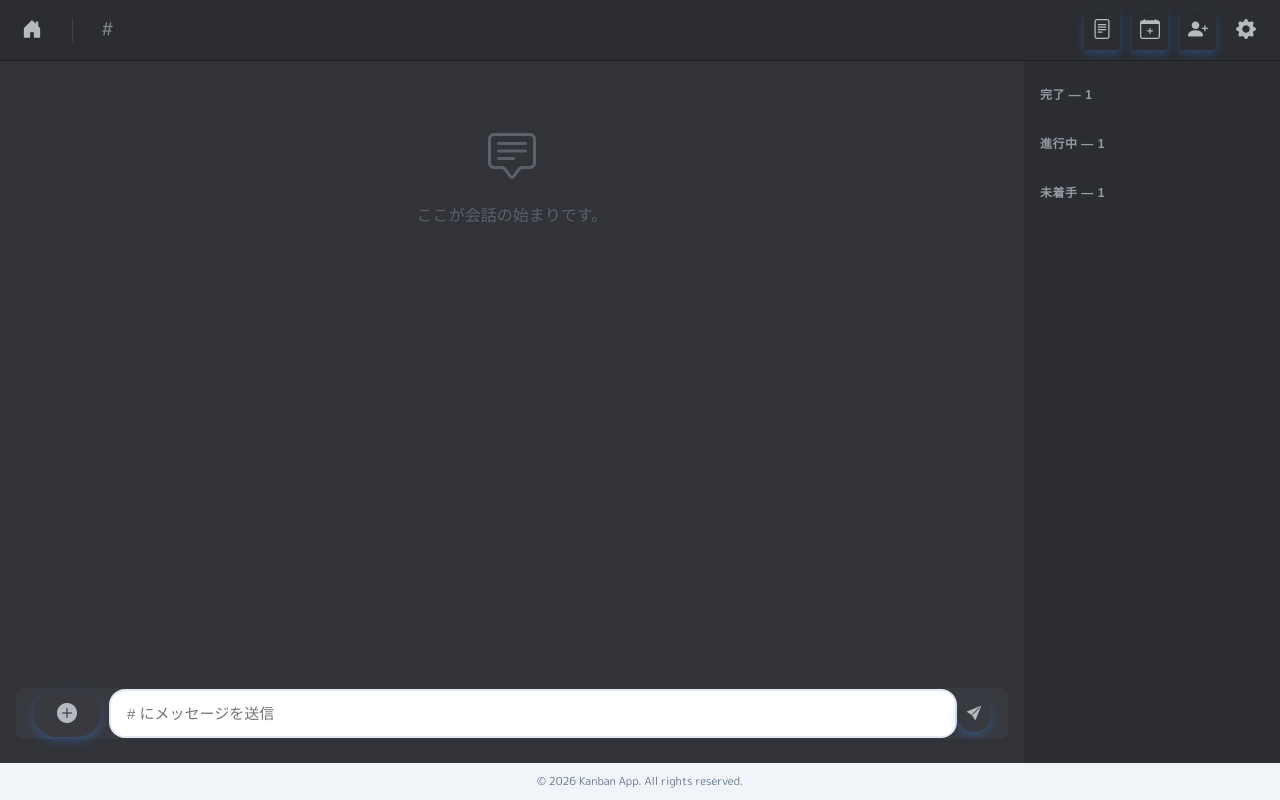
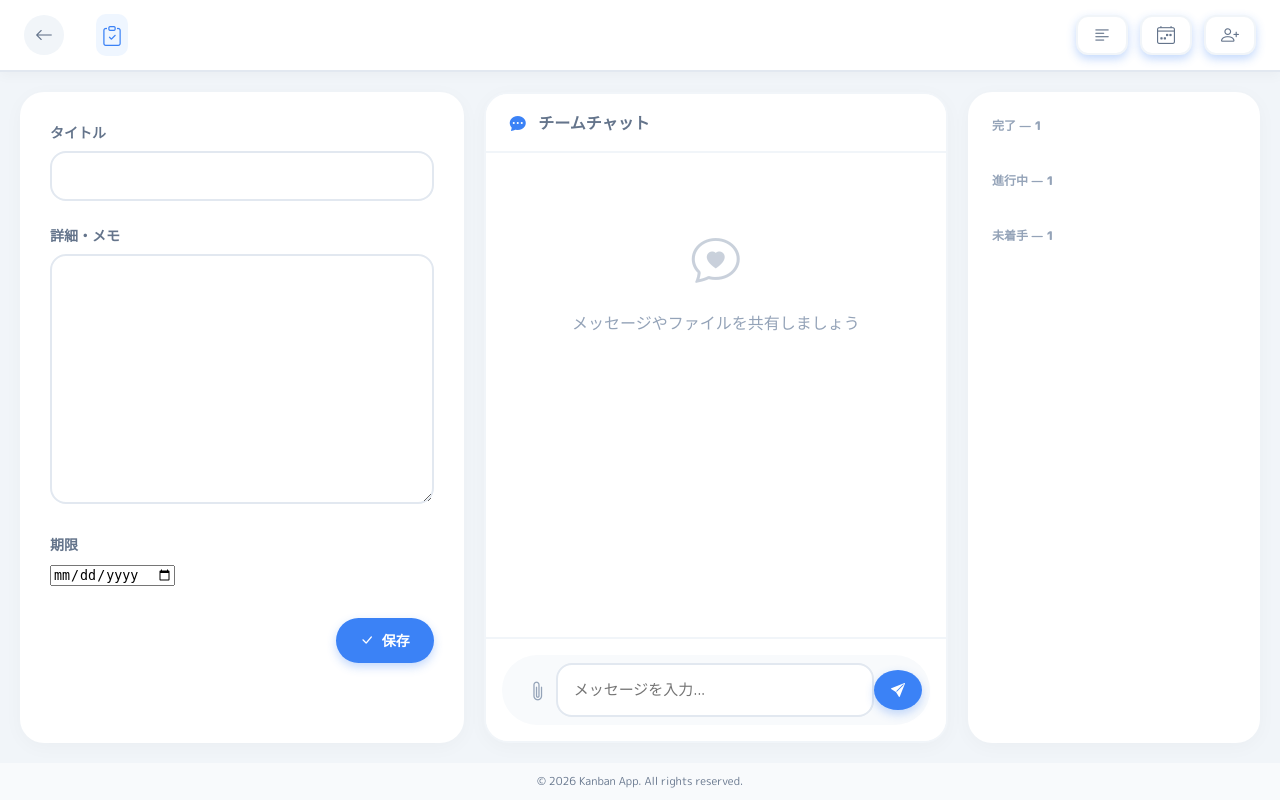
Before and after one commit to HJ-jyo/practice-webapp, a Django app: template tasks/templates/tasks/task_form.html in a window 1280 px wide. Run offline with Django 3.2, Linux system fonts and the light colour scheme; the template is opened without the code that fills it: most values are stand-ins (such as "Sample title", 1, 10 or a date in 2020); form fields are guessed from the names that the template uses.

Commit message:
修正：詳細画面を大幅改編パート2

```diff
--- a/tasks/models.py
+++ b/tasks/models.py
@@ -63,6 +63,11 @@ class Comment(models.Model):
     user = models.ForeignKey(User, on_delete=models.CASCADE)
     content = models.TextField()
     created_at = models.DateTimeField(auto_now_add=True)
+    attachment = models.FileField(upload_to='attachments/', blank=True, null=True, verbose_name='添付ファイル')
+    created_at = models.DateTimeField(auto_now_add=True)
+
+    def __str__(self):
+        return f"{self.user}: {self.content[:20]}"
 
 class OneTimePassword(models.Model):
     user = models.OneToOneField(User, on_delete=models.CASCADE)
--- a/tasks/templates/tasks/task_form.html
+++ b/tasks/templates/tasks/task_form.html
@@ -2,213 +2,189 @@
 
 {% block content %}
 <style>
-    /* === 1. ベースレイアウトの上書き (この画面専用) === */
-    /* 左サイドバーを消す */
+    /* === 1. 専用レイアウト設定 === */
     .p-sidebar { display: none !important; }
-    /* メインエリアを全画面に拡張 */
     .p-workspace { grid-template-columns: 1fr !important; }
-    .p-client-view { width: 100vw; height: 100vh; position: relative; }
-    /* ヘッダー等を隠す（スマホ用） */
+    .p-client-view { width: 100vw; height: 100vh; position: relative; background: #f8fafc; }
     .p-mobile-header, .p-mobile-bottom-nav { display: none !important; }
 
-    /* === 2. 全体コンテナ (Discordライク) === */
+    /* === 2. 全体コンテナ (Board UI準拠) === */
     .chat-layout {
         display: flex;
         flex-direction: column;
         height: 100vh;
-        background: #313338; /* Discord Dark Background */
-        color: #dbdee1;
-        font-family: 'gg sans', 'Noto Sans JP', sans-serif;
+        background: #f1f5f9; /* 明るいグレー背景 */
+        color: #1e293b; /* 濃い文字色 */
+        font-family: 'M PLUS Rounded 1c', sans-serif;
     }
 
     /* === 3. 上部ナビゲーションバー === */
     .top-nav {
-        height: 60px;
-        background: #2b2d31;
-        border-bottom: 1px solid #1f2023;
+        height: 70px;
+        background: white;
+        border-bottom: 2px solid #e2e8f0;
         display: flex; align-items: center; justify-content: space-between;
-        padding: 0 16px;
+        padding: 0 24px;
         flex-shrink: 0;
-        box-shadow: 0 1px 3px rgba(0,0,0,0.2);
+        box-shadow: 0 4px 12px rgba(0,0,0,0.03);
+        z-index: 10;
     }
 
     .nav-left { display: flex; align-items: center; gap: 16px; min-width: 0; }
 
-    /* ホームに戻るボタン */
+    /* ホームボタン */
     .btn-home {
-        color: #b5bac1; font-size: 20px; text-decoration: none;
+        background: #f1f5f9; color: #64748b;
+        width: 40px; height: 40px; border-radius: 50%;
         display: flex; align-items: center; justify-content: center;
-        width: 32px; height: 32px; border-radius: 50%;
-        transition: 0.2s;
+        text-decoration: none; transition: 0.2s;
+        font-size: 18px;
     }
-    .btn-home:hover { background: #3f4147; color: #f2f3f5; }
+    .btn-home:hover { background: #e2e8f0; color:var(--accent-color); transform: scale(1.05); }
 
-    /* タスクタイトル */
     .task-header-title {
-        font-size: 16px; font-weight: 800; color: #f2f3f5;
-        white-space: nowrap; overflow: hidden; text-overflow: ellipsis;
-        display: flex; align-items: center; gap: 8px;
+        font-size: 18px; font-weight: 800; color: #1e293b;
+        display: flex; align-items: center; gap: 10px;
     }
-    .task-header-icon { color: #80848e; font-size: 20px; }
+    .task-header-icon { color: var(--accent-color); font-size: 20px; background: #eff6ff; padding: 6px; border-radius: 10px; }
 
-    /* ナビ右側（アクション） */
     .nav-actions { display: flex; align-items: center; gap: 12px; }
 
     .nav-icon-btn {
-        background: transparent; border: none; color: #b5bac1; cursor: pointer;
-        font-size: 20px; padding: 8px; border-radius: 4px; transition: 0.2s;
-        display: flex; align-items: center;
+        background: white; border: 2px solid #f1f5f9; color: #64748b;
+        width: 40px; height: 40px; border-radius: 12px;
+        display: flex; align-items: center; justify-content: center;
+        cursor: pointer; transition: 0.2s; font-size: 18px;
     }
-    .nav-icon-btn:hover { background: #3f4147; color: #2ecc71; }
-    .nav-icon-btn.danger:hover { color: #ef4444; }
+    .nav-icon-btn:hover { border-color: var(--accent-color); color: var(--accent-color); background: #eff6ff; }
 
-    /* 詳細情報のプルダウン */
+    /* 詳細プルダウン */
     .desc-dropdown {
-        position: absolute; top: 60px; left: 0; width: 100%;
-        background: #2b2d31; border-bottom: 1px solid #1f2023;
-        padding: 20px; box-sizing: border-box; z-index: 100;
-        display: none; /* デフォルト非表示 */
-        box-shadow: 0 4px 10px rgba(0,0,0,0.3);
+        position: absolute; top: 70px; left: 0; width: 100%;
+        background: white; border-bottom: 2px solid #e2e8f0;
+        padding: 30px; box-sizing: border-box; z-index: 90;
+        display: none; box-shadow: 0 10px 30px rgba(0,0,0,0.05);
     }
-    .desc-dropdown.open { display: block; }
+    .desc-dropdown.open { display: block; animation: slideDown 0.2s ease-out; }
+    @keyframes slideDown { from { opacity:0; transform:translateY(-10px); } to { opacity:1; transform:translateY(0); } }
 
-    /* === 4. メインコンテンツ (チャット + メンバー) === */
+    /* === 4. メインコンテンツ === */
     .main-content {
-        flex: 1;
-        display: flex;
-        overflow: hidden; /* スクロールは各エリアで行う */
+        flex: 1; display: flex; overflow: hidden; padding: 20px; gap: 20px;
     }
 
-    /* --- チャットエリア (左・中央 8割) --- */
-    .chat-area {
-        flex: 1;
-        display: flex; flex-direction: column;
-        background: #313338;
-        min-width: 0;
+    /* 左: 入力エリア (カード風) */
+    .col-input {
+        flex: 1; background: white; border-radius: 24px;
+        padding: 30px; overflow-y: auto;
+        box-shadow: 0 4px 20px rgba(0,0,0,0.03);
+    }
+    .col-input label { font-weight: 800; color: #64748b; margin-bottom: 8px; display: block; font-size: 14px; }
+    .col-input textarea {
+        min-height: 250px; border: 2px solid #e2e8f0; border-radius: 16px; padding: 16px;
+        font-size: 15px; width: 100%; box-sizing: border-box; transition: 0.2s;
+    }
+    .col-input input[type="text"], .col-input input[type="datetime-local"] {
+        border: 2px solid #e2e8f0; border-radius: 16px; padding: 12px; width: 100%; font-weight: 700;
+    }
+    .col-input *:focus { border-color: var(--accent-color); outline: none; }
+
+    /* 中央: チャットエリア (カード風) */
+    .col-chat {
+        flex: 1.2; background: white; border-radius: 24px;
+        display: flex; flex-direction: column; overflow: hidden;
+        box-shadow: 0 4px 20px rgba(0,0,0,0.03);
+        border: 2px solid #f1f5f9;
+    }
+    .chat-header {
+        padding: 16px 24px; border-bottom: 2px solid #f1f5f9;
+        font-weight: 800; color: #64748b; background: #fff;
+    }
+    .messages-scroll {
+        flex: 1; overflow-y: auto; padding: 20px;
+        display: flex; flex-direction: column; gap: 24px; background: #fff;
     }
 
-    .messages-scroll {
-        flex: 1; overflow-y: auto;
-        padding: 20px 16px;
-        display: flex; flex-direction: column; gap: 20px;
+    /* チャット吹き出し */
+    .msg-row { display: flex; gap: 12px; }
+    .msg-avatar {
+        width: 40px; height: 40px; border-radius: 50%; background: #e2e8f0;
+        flex-shrink: 0; overflow: hidden; border: 2px solid white; box-shadow: 0 2px 5px rgba(0,0,0,0.05);
     }
-    .messages-scroll::-webkit-scrollbar { width: 8px; background: #2b2d31; }
-    .messages-scroll::-webkit-scrollbar-thumb { background: #1a1b1e; border-radius: 4px; }
+    .msg-content { flex: 1; min-width: 0; }
+    .msg-header { display: flex; align-items: baseline; gap: 8px; margin-bottom: 6px; }
+    .msg-user { font-weight: 800; color: #1e293b; font-size: 15px; }
+    .msg-time { font-size: 11px; color: #94a3b8; }
 
-    /* メッセージバブル */
-    .msg-row { display: flex; gap: 16px; }
-    .msg-avatar {
-        width: 40px; height: 40px; border-radius: 50%; background: #5865f2;
-        flex-shrink: 0; overflow: hidden; cursor: pointer;
-        transition: 0.1s;
+    .msg-bubble {
+        background: #f1f5f9; padding: 12px 16px; border-radius: 4px 16px 16px 16px;
+        font-size: 15px; line-height: 1.6; color: #334155; display: inline-block;
     }
-    .msg-avatar:hover { opacity: 0.8; }
-    .msg-avatar img { width: 100%; height: 100%; object-fit: cover; }
+    .msg-file-link {
+        display: inline-flex; align-items: center; gap: 8px;
+        background: white; padding: 8px 12px; border-radius: 12px;
+        border: 1px solid #e2e8f0; color: var(--accent-color); font-weight: 700;
+        margin-top: 8px; text-decoration: none; transition: 0.2s;
+    }
+    .msg-file-link:hover { background: #eff6ff; border-color: var(--accent-color); }
 
-    .msg-content { flex: 1; min-width: 0; }
-    .msg-header { display: flex; align-items: baseline; gap: 8px; margin-bottom: 4px; }
-    .msg-user { font-weight: 600; color: #f2f3f5; font-size: 16px; }
-    .msg-time { font-size: 12px; color: #949ba4; }
+    /* チャット入力 */
+    .chat-input-wrapper {
+        padding: 16px; background: white; border-top: 2px solid #f1f5f9;
+    }
+    .chat-input-box {
+        background: #f8fafc; border-radius: 50px; padding: 6px 6px 6px 16px;
+        display: flex; align-items: center; border: 2px solid transparent;
+        transition: 0.2s;
+    }
+    .chat-input-box:focus-within { border-color: var(--accent-color); background: white; box-shadow: 0 0 0 4px rgba(59, 130, 246, 0.1); }
 
-    .msg-text {
-        font-size: 15px; line-height: 1.5; color: #dbdee1; white-space: pre-wrap; word-wrap: break-word;
+    .chat-input {
+        flex: 1; background: transparent; border: none; font-size: 15px; outline: none; padding: 8px;
     }
 
-    /* 入力エリア */
-    .chat-input-wrapper {
-        padding: 0 16px 24px;
-        background: #313338;
+    /* クリップボタン (ファイル添付) */
+    .btn-attach {
+        color: #94a3b8; cursor: pointer; padding: 8px; font-size: 20px; transition: 0.2s;
     }
-    .chat-input-box {
-        background: #383a40; border-radius: 8px;
-        padding: 0 16px;
-        display: flex; align-items: center;
-        border: 1px solid transparent; /* Focus用 */
+    .btn-attach:hover { color: var(--accent-color); transform: scale(1.1); }
+
+    /* 送信ボタン */
+    .btn-send {
+        background: var(--accent-color); color: white; border: none;
+        width: 40px; height: 40px; border-radius: 50%;
+        display: flex; align-items: center; justify-content: center;
+        cursor: pointer; transition: 0.2s; box-shadow: 0 4px 10px rgba(59, 130, 246, 0.3);
     }
-    .chat-input-box:focus-within { border-color: #5865f2; }
+    .btn-send:hover { transform: scale(1.05); background: var(--accent-hover); }
 
-    .chat-input {
-        flex: 1; background: transparent; border: none; color: #f2f3f5;
-        padding: 14px 0; font-size: 15px; outline: none;
+    /* ファイル選択時のプレビュー */
+    #file-name-preview {
+        font-size: 12px; color: var(--accent-color); margin-bottom: 8px; margin-left: 16px;
+        display: none; font-weight: 700;
     }
-    .btn-send {
-        background: transparent; border: none; color: #b5bac1; cursor: pointer;
-        padding: 10px; transition: 0.2s;
+
+    /* 右: メンバーリスト */
+    .col-members {
+        width: 260px; background: white; border-radius: 24px;
+        display: flex; flex-direction: column; overflow-y: auto;
+        padding: 24px 16px; flex-shrink: 0;
+        box-shadow: 0 4px 20px rgba(0,0,0,0.03);
     }
-    .btn-send:hover { color: #f2f3f5; }
-
-    /* --- メンバーリスト (右 2割) --- */
-    .members-area {
-        width: 240px;
-        background: #2b2d31;
-        display: flex; flex-direction: column;
-        overflow-y: auto;
-        padding: 24px 8px;
-        flex-shrink: 0; /* 縮まない */
-    }
-    .members-area::-webkit-scrollbar { width: 4px; }
-    .members-area::-webkit-scrollbar-thumb { background: #1a1b1e; border-radius: 2px; }
-
-    /* メンバーグループ */
     .m-group-title {
-        font-size: 12px; font-weight: 800; color: #949ba4;
-        text-transform: uppercase; margin: 0 0 8px 8px; letter-spacing: 0.5px;
+        font-size: 12px; font-weight: 800; color: #94a3b8; margin: 0 0 12px 8px;
     }
     .m-group { margin-bottom: 24px; }
 
-    /* メンバー行 */
-    .m-card {
-        display: flex; align-items: center; gap: 8px;
-        padding: 6px 8px; border-radius: 4px;
-        cursor: pointer; transition: 0.2s;
-        opacity: 0.9;
-    }
-    .m-card:hover { background: #35373c; opacity: 1; }
-
-    .m-avatar-box { position: relative; width: 32px; height: 32px; }
-    .m-avatar { width: 100%; height: 100%; border-radius: 50%; background: #5865f2; overflow: hidden; }
-    .m-avatar img { width: 100%; height: 100%; object-fit: cover; }
-
-    /* ステータスドット */
-    .m-status-dot {
-        position: absolute; bottom: -2px; right: -2px;
-        width: 10px; height: 10px; border-radius: 50%;
-        border: 3px solid #2b2d31; /* 背景色と同じ枠線でカット */
-    }
-    .dot-todo { background: #f23f42; } /* 赤 */
-    .dot-doing { background: #f0b132; } /* 黄 */
-    .dot-done { background: #23a559; } /* 緑 */
-
-    .m-info { overflow: hidden; }
-    .m-name { font-size: 14px; font-weight: 500; color: #f2f3f5; white-space: nowrap; overflow: hidden; text-overflow: ellipsis; }
-
-    /* 自分用操作ポップアップ（ホバーやクリックで表示するデザインも可だが今回は常時表示またはクリックで切り替え） */
-    .my-controls {
-        margin-top: 4px; display: flex; gap: 4px;
-    }
-    .ctrl-btn {
-        width: 16px; height: 16px; border-radius: 3px; border: none; cursor: pointer;
-        opacity: 0.5; transition: 0.2s;
-    }
-    .ctrl-btn:hover { opacity: 1; transform: scale(1.1); }
-    .c-red { background: #f23f42; }
-    .c-yellow { background: #f0b132; }
-    .c-green { background: #23a559; }
-
-
     /* スマホ対応 */
-    @media (max-width: 768px) {
-        /* スマホではメンバーリストを隠して、トグルボタンで出す形が理想だが、
-           今回はシンプルに「下部に配置」または「チャット優先」にする */
-        .main-content { flex-direction: column; }
-        .members-area {
-            width: 100%; height: 120px; order: -1; /* 上部にメンバーリストを横スクロールで */
-            flex-direction: row; padding: 10px; gap: 16px; border-bottom: 1px solid #1f2023;
-        }
-        .m-group { margin-bottom: 0; display: flex; gap: 8px; }
-        .m-group-title { display: none; } /* スマホではタイトル非表示 */
-
-        .messages-scroll { padding-bottom: 80px; } /* キーボード被り対策 */
+    @media (max-width: 900px) {
+        .main-content { flex-direction: column; padding: 0; gap: 0; }
+        .col-input, .col-chat, .col-members { border-radius: 0; box-shadow: none; }
+        .col-members { width: 100%; height: 140px; order: -1; flex-direction: row; gap: 16px; border-bottom: 2px solid #f1f5f9; padding: 16px; }
+        .m-group { margin-bottom: 0; }
+        .col-input { order: 1; border-bottom: 2px solid #f1f5f9; }
+        .col-chat { order: 2; height: 500px; border: none; }
+        .top-nav { padding: 0 16px; }
     }
 </style>
 
@@ -217,49 +193,65 @@
     <div class="top-nav">
         <div class="nav-left">
             <a href="{% url 'board' %}" class="btn-home" title="ホームに戻る">
-                <i class="bi bi-house-door-fill"></i>
+                <i class="bi bi-arrow-left"></i>
             </a>
-
-            <div style="width: 1px; height: 24px; background: #3f4147; margin: 0 8px;"></div>
-
-            <div class="task-header-title">
-                <i class="bi bi-hash task-header-icon"></i>
+            <div class="task-header-title" style="margin-left: 16px;">
+                <i class="bi bi-clipboard-check task-header-icon"></i>
                 {{ form.instance.title }}
             </div>
         </div>
 
         <div class="nav-actions">
-            <button class="nav-icon-btn" onclick="toggleDesc()" title="詳細・メモを見る">
-                <i class="bi bi-file-text"></i>
+            <button class="nav-icon-btn" onclick="toggleDesc()" title="詳細を見る">
+                <i class="bi bi-text-left"></i>
             </button>
-
-            <button class="nav-icon-btn" onclick="addToGoogleCalendar('{{ form.instance.title }}', '{{ form.instance.due_date|date:'Y-m-d' }}')" title="Googleカレンダーに追加">
-                <i class="bi bi-calendar-plus"></i>
+            <button class="nav-icon-btn" onclick="addToGoogleCalendar('{{ form.instance.title }}', '{{ form.instance.due_date|date:'Y-m-d' }}')" title="カレンダー">
+                <i class="bi bi-calendar4-week"></i>
             </button>
-
-            <button class="nav-icon-btn" onclick="copyInviteLink()" title="招待リンクをコピー">
-                <i class="bi bi-person-plus-fill"></i>
+            <button class="nav-icon-btn" onclick="copyInviteLink()" title="招待">
+                <i class="bi bi-person-plus"></i>
             </button>
-
-            <a href="{% url 'task_edit' form.instance.pk %}?edit_mode=true" class="nav-icon-btn" title="タスク設定（タイトル等の編集）" onclick="alert('本来はここで設定モーダルを開きますが、今回は簡易的に既存フォームへ飛ばすなどの処理が必要です')">
-                <i class="bi bi-gear-fill"></i>
-            </a>
         </div>
     </div>
 
     <div id="descDropdown" class="desc-dropdown">
-        <h3 style="margin:0 0 10px 0; color:#f2f3f5; font-size:14px;">詳細・メモ</h3>
-        <div style="background:#1e1f22; padding:16px; border-radius:8px; line-height:1.6; font-size:14px;">
+        <h3 style="margin:0 0 16px 0; color:#1e293b; font-size:16px;">タスク詳細</h3>
+        <div style="background:#f8fafc; padding:20px; border-radius:16px; line-height:1.8; font-size:15px; color:#334155;">
             {{ form.instance.description|linebreaksbr|default:"(詳細はありません)" }}
         </div>
-        <div style="margin-top:10px; font-size:12px; color:#949ba4;">
-            期限: {{ form.instance.due_date|default:"設定なし" }}
+        <div style="margin-top:16px; font-weight:700; color:var(--text-sub);">
+            期限: <span style="color:var(--text-main);">{{ form.instance.due_date|default:"設定なし" }}</span>
         </div>
     </div>
 
     <div class="main-content">
 
-        <div class="chat-area">
+        <div class="col-input">
+            <form method="post">
+                {% csrf_token %}
+                <div style="margin-bottom: 24px;">
+                    <label>タイトル</label>
+                    {{ form.title }}
+                </div>
+                <div style="margin-bottom: 24px;">
+                    <label>詳細・メモ</label>
+                    {{ form.description }}
+                </div>
+                <div style="margin-bottom: 32px;">
+                    <label>期限</label>
+                    {{ form.due_date }}
+                </div>
+                <div style="text-align: right;">
+                    <button type="submit" class="btn"><i class="bi bi-check-lg"></i> 保存</button>
+                </div>
+            </form>
+        </div>
+
+        <div class="col-chat">
+            <div class="chat-header">
+                <i class="bi bi-chat-dots-fill" style="color:var(--accent-color); margin-right:8px;"></i> チームチャット
+            </div>
+
             <div class="messages-scroll" id="chatScroll">
                 {% for comment in form.instance.comments.all %}
                 <div class="msg-row">
@@ -267,7 +259,7 @@
                         {% if comment.user.profile.icon %}
                             <img src="{{ comment.user.profile.icon.url }}">
                         {% else %}
-                            <div style="width:100%; height:100%; display:flex; align-items:center; justify-content:center; color:white; font-size:16px;">
+                            <div style="width:100%; height:100%; display:flex; align-items:center; justify-content:center; color:#94a3b8; font-size:14px;">
                                 {{ comment.user.username|slice:":1" }}
                             </div>
                         {% endif %}
@@ -277,24 +269,40 @@
                             <span class="msg-user">{{ comment.user.username }}</span>
                             <span class="msg-time">{{ comment.created_at|date:"m/d H:i" }}</span>
                         </div>
-                        <div class="msg-text">{{ comment.content|linebreaksbr }}</div>
+
+                        <div class="msg-bubble">
+                            {{ comment.content|linebreaksbr }}
+                        </div>
+
+                        {% if comment.attachment %}
+                        <br>
+                        <a href="{{ comment.attachment.url }}" class="msg-file-link" download>
+                            <i class="bi bi-file-earmark-arrow-down-fill"></i>
+                            {{ comment.attachment.name|slice:"12:" }} </a>
+                        {% endif %}
                     </div>
                 </div>
                 {% empty %}
-                <div style="text-align:center; margin-top:50px; color:#5d6069;">
-                    <i class="bi bi-chat-square-text" style="font-size:48px; display:block; margin-bottom:10px;"></i>
-                    <p>ここが会話の始まりです。</p>
+                <div style="text-align:center; margin-top:50px; color:#94a3b8;">
+                    <i class="bi bi-chat-heart" style="font-size:48px; display:block; margin-bottom:16px; opacity:0.5;"></i>
+                    <p>メッセージやファイルを共有しましょう</p>
                 </div>
                 {% endfor %}
             </div>
 
             <div class="chat-input-wrapper">
-                <form action="{% url 'add_comment' form.instance.pk %}" method="post" class="chat-input-box">
+                <div id="file-name-preview"></div>
+
+                <form action="{% url 'add_comment' form.instance.pk %}" method="post" enctype="multipart/form-data" class="chat-input-box">
                     {% csrf_token %}
-                    <button type="button" style="background:none; border:none; color:#b5bac1; font-size:20px; cursor:pointer; margin-right:8px;">
-                        <i class="bi bi-plus-circle-fill"></i>
-                    </button>
-                    <input type="text" name="content" class="chat-input" placeholder="#{{ form.instance.title }} にメッセージを送信" required autocomplete="off">
+
+                    <label for="file-upload" class="btn-attach" title="ファイルを添付">
+                        <i class="bi bi-paperclip"></i>
+                    </label>
+                    <input id="file-upload" type="file" name="attachment" style="display:none;" onchange="showFileName(this)">
+
+                    <input type="text" name="content" class="chat-input" placeholder="メッセージを入力..." autocomplete="off">
+
                     <button type="submit" class="btn-send">
                         <i class="bi bi-send-fill"></i>
                     </button>
@@ -302,8 +310,7 @@
             </div>
         </div>
 
-        <div class="members-area">
-
+        <div class="col-members">
             <div class="m-group">
                 <div class="m-group-title">完了 — {{ done_members|length }}</div>
                 {% for assign in form.instance.taskassignment_set.all %}
@@ -330,25 +337,33 @@
                     {% endif %}
                 {% endfor %}
             </div>
-
         </div>
 
     </div>
 </div>
 
 <script>
-    // チャット最下部へ
+    // ファイル選択時に名前を表示
+    function showFileName(input) {
+        const preview = document.getElementById('file-name-preview');
+        if (input.files && input.files[0]) {
+            preview.style.display = 'block';
+            preview.innerHTML = '<i class="bi bi-file-earmark-check"></i> ' + input.files[0].name;
+        } else {
+            preview.style.display = 'none';
+        }
+    }
+
+    // チャット最下部スクロール
     window.onload = function() {
         const chat = document.getElementById('chatScroll');
         if(chat) chat.scrollTop = chat.scrollHeight;
     }
 
-    // 詳細トグル
     function toggleDesc() {
         document.getElementById('descDropdown').classList.toggle('open');
     }
 
-    // カレンダー追加
     function addToGoogleCalendar(title, dateStr) {
         if(!dateStr) { alert('期限が設定されていません'); return; }
         const dateObj = new Date(dateStr);
@@ -360,13 +375,11 @@
         window.open(url, '_blank');
     }
 
-    // 招待リンク
     function copyInviteLink() {
         const url = `${window.location.origin}/task/{{ form.instance.pk }}/join/`;
         navigator.clipboard.writeText(url).then(() => alert('招待リンクをコピーしました'));
     }
 
-    // ステータス変更 (Ajax)
     function changeMyStatus(taskId, status) {
         fetch("{% url 'api_update_status' %}", {
             method: 'POST',
```
Also changed, not shown: tasks/views.py (+11 -2 lines), tasks/migrations/0002_comment_attachment.py (added).
